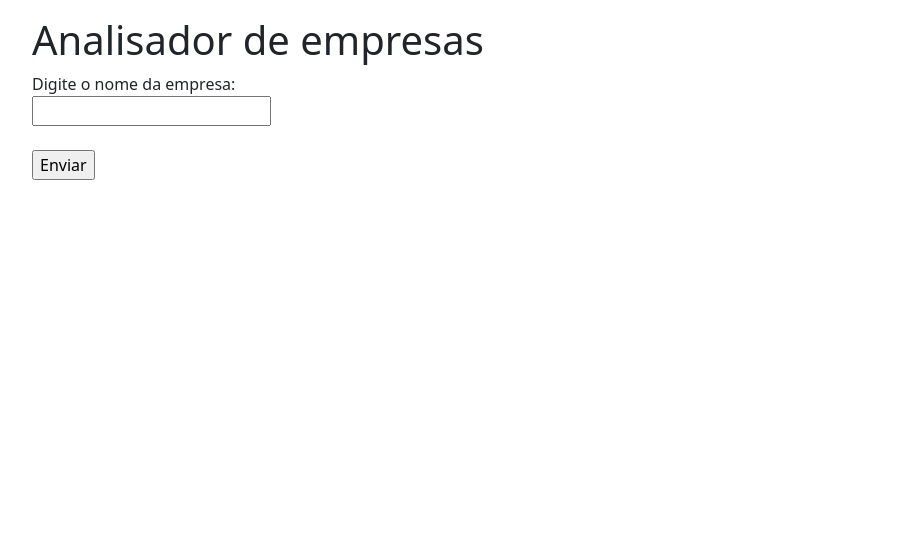
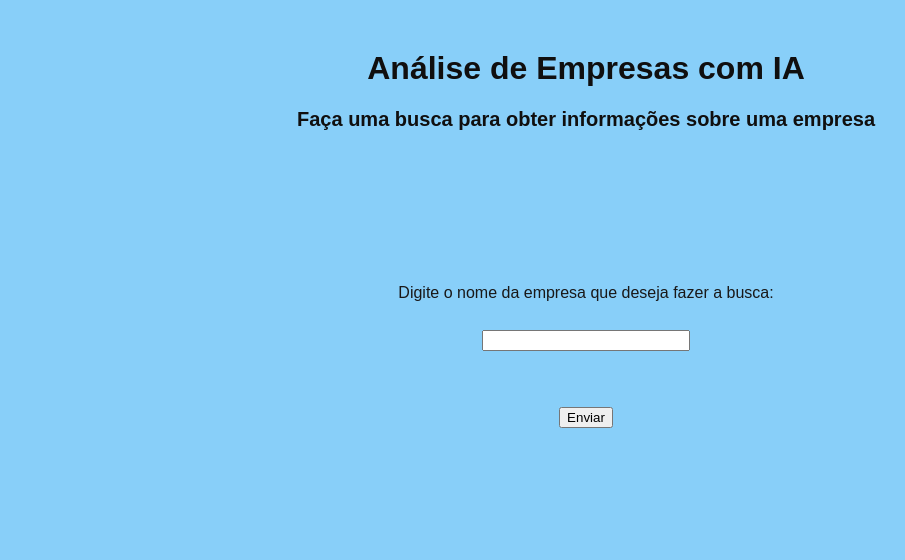
Before and after one commit to pabloghid/company_analysis, a Flask app: page / in a window 1280 px wide. Shown: the top 560 px of the page, without its empty margins (54-959 px from the left). Run offline with Flask 3, Linux system fonts and the light colour scheme.

Commit message:
Front Inicial

```diff
--- a/company_analysis/templates/index.html
+++ b/company_analysis/templates/index.html
@@ -1,16 +1,78 @@
-{% extends 'base.html' %}
+<!DOCTYPE html>
+<html>
+<head>
+    <title>Título Centralizado</title>
+    <style>
+        body {
+            background-color: rgb(136, 207, 249);
+            margin: 0;
+            padding: 0;
+        }
 
-{% block main %}
-<div class="container p-3">
-    <div class="row">
-        <h1>Analisador de empresas</h1>
+        .form-container {
+            display: flex;
+            flex-direction: column;
+            justify-content: center;
+            align-items: center;
+            height: 50vh; /* Ajuste a altura conforme necessário */
+        }
+
+        .title {
+            color: #100f0f;
+            font-family: "Arial", sans-serif;
+            font-size: 32px;
+            text-align: center;
+            margin-top: 50px;
+        }
+
+        .subtitle {
+            color: #100f0f;
+            font-family: "Arial", sans-serif;
+            font-size: 20px;
+            text-align: center;
+            margin-bottom: 30px;
+        }
+
+        .form-container form {
+            text-align: center;
+        }
+
+        .form-container label,
+        .form-container input[type="text"],
+        .form-container input[type="submit"] {
+            display: block;
+            margin-bottom: 10px;
+        }
+
+        .form-container input[type="submit"] {
+            margin-top: 10px;
+            margin-left: auto;
+            margin-right: auto;
+        }
+
+        .form-container input[type="text"] {
+            width: 200px; /* Ajuste a largura conforme necessário */
+            margin-left: auto;
+            margin-right: auto;
+        }
+        .form-container label {
+            font-size: 16px; /* Ajuste o tamanho da fonte  */
+            font-family: Arial, sans-serif; /* Ajuste a família da fonte c */
+            color: #191818; /* Ajuste a cor da fonte  */
+        }
+    </style>
+</head>
+<body>
+    <div class="container">
+        <h1 class="title">Análise de Empresas com IA</h1>
+        <h2 class="subtitle">Faça uma busca para obter informações sobre uma empresa</h2>
     </div>
-    <div class="row">
+    <div class="form-container">
         <form action="/search" method="post">
-            <label for="nome_empresa">Digite o nome da empresa:</label><br>
+            <label for="nome_empresa">Digite o nome da empresa que deseja fazer a busca:</label><br>
             <input type="text" id="nome_empresa" name="nome_empresa"><br><br>
             <input type="submit" value="Enviar">
         </form>
     </div>
-</div>
-{% endblock %}
+</body>
+</html>
```
